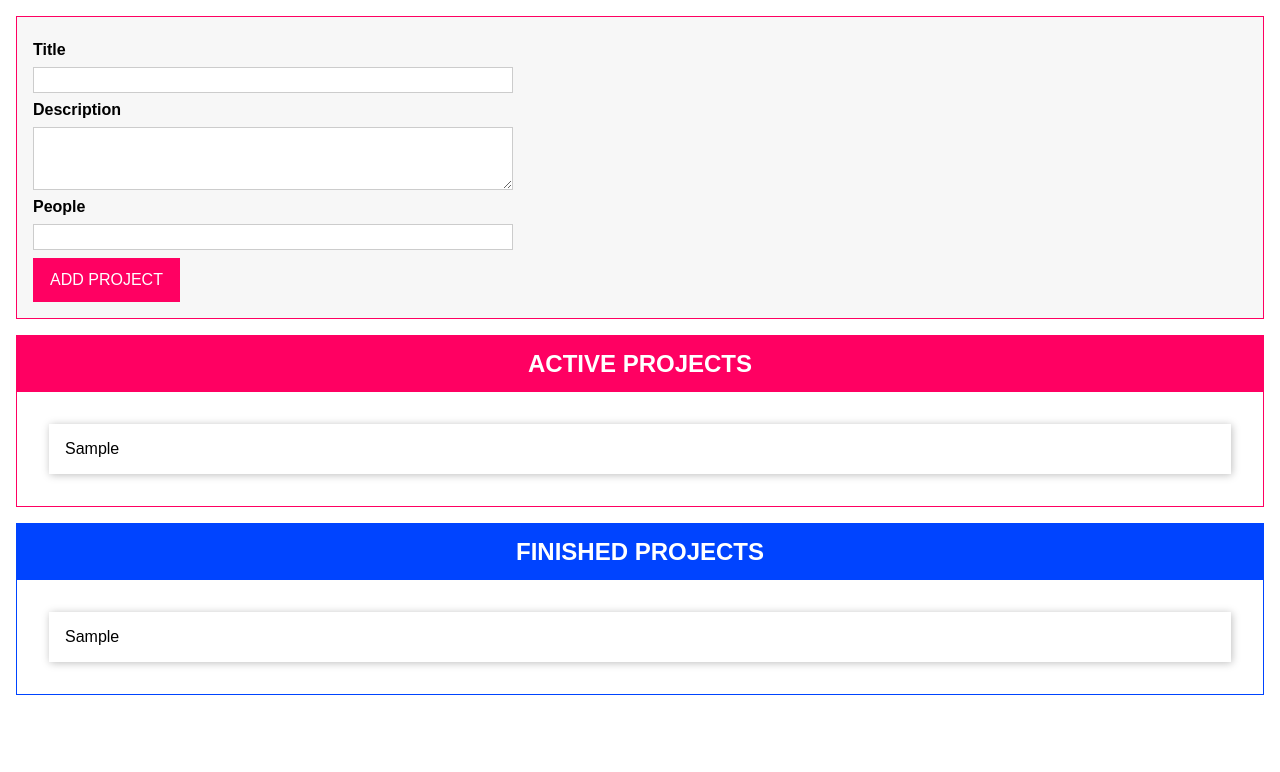
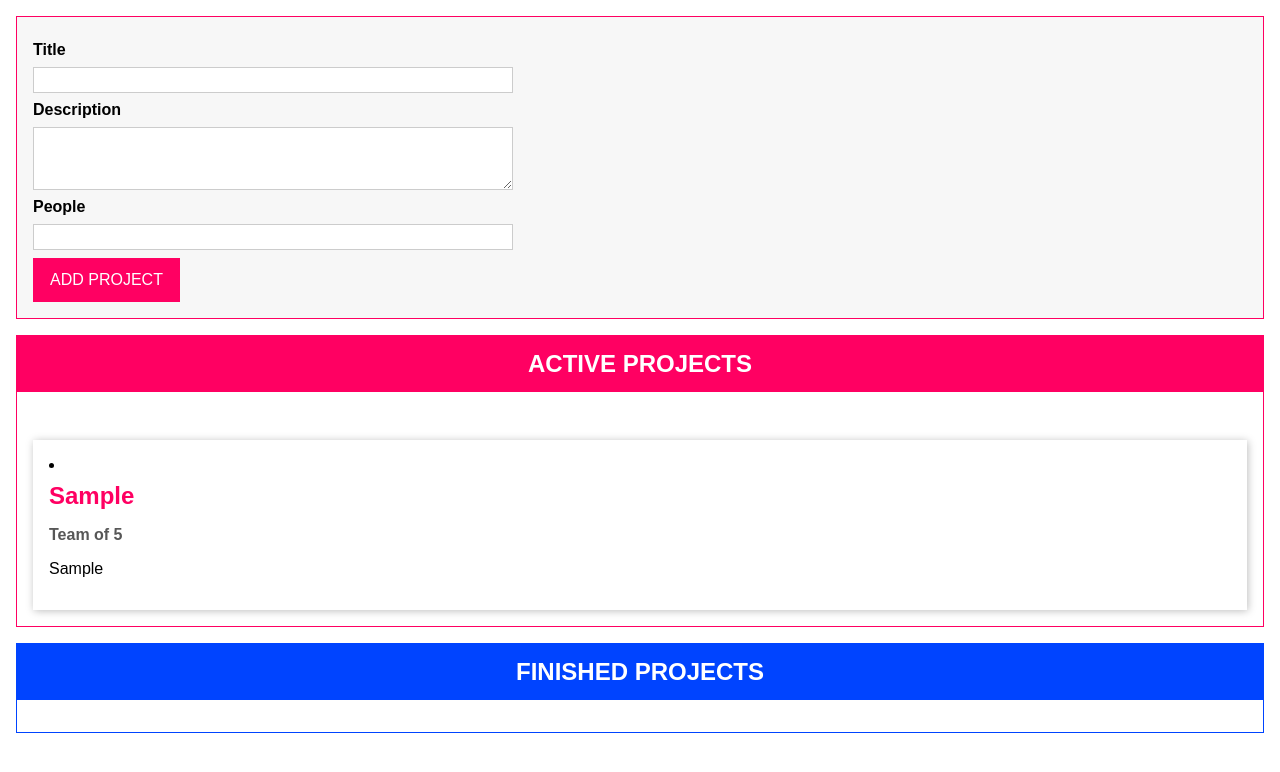
Before and after one commit to natashacwolfe/ts_project, a website with bundled scripts: page index.html in a window 1280 px wide. Both pictures are taken after typing "Sample", "Sample", "5" into the empty fields and a click on the button "ADD PROJECT". Built offline with nearby package versions, Linux system fonts and the light colour scheme.

Commit message:
project list item

```diff
--- a/index.html
+++ b/index.html
@@ -27,7 +27,11 @@
       </form>
     </template>
     <template id="single-project">
-      <li></li>
+      <li>
+        <h2></h2>
+        <h3></h3>
+        <p></p>
+      </li>
     </template>
     <template id="project-list">
       <section class="projects">
--- a/src/app.ts
+++ b/src/app.ts
@@ -1,5 +1,8 @@
 // project type
-enum ProjectStatus { Active, Finished }
+enum ProjectStatus {
+  Active,
+  Finished,
+}
 
 class Project {
   constructor(
@@ -13,27 +16,30 @@ class Project {
 
 // project state management
 
-type Listener = (items: Project[]) => void;
+type Listener<T> = (items: T[]) => void;
 
-class ProjectState{
-    private listeners: Listener[] = [];
+class State<T> {
+    protected listeners: Listener<T>[] = [];
+
+  addListener(listenerFn: Listener<T>) {
+    this.listeners.push(listenerFn);
+  }
+}
+
+class ProjectState extends State<Project>{
   private projects: Project[] = [];
   private static instance: ProjectState;
 
   private constructor() {
-
-    }
-
-    addListener(listenerFn: Listener) {
-        this.listeners.push(listenerFn);
+      super();
   }
 
   static getInstance() {
-        if(this.instance) {
+    if (this.instance) {
       return this.instance;
     }
     this.instance = new ProjectState();
-        return this.instance
+    return this.instance;
   }
   addProject(title: string, description: string, people: number) {
     const newProject = new Project(
@@ -54,12 +60,12 @@ const projectState = ProjectState.getInstance();
 
 // validation
 interface Validatable {
-    value: string | number,
-    required?: boolean,
-    minLength?: number,
-    maxLength?: number,
-    min?: number,
-    max?: number
+  value: string | number;
+  required?: boolean;
+  minLength?: number;
+  maxLength?: number;
+  min?: number;
+  max?: number;
 }
 
 function validate(validatableInput: Validatable) {
@@ -67,16 +73,30 @@ function validate(validatableInput: Validatable) {
   if (validatableInput.required) {
     isValid = isValid && validatableInput.value.toString().trim().length != 0;
   }
-    if(validatableInput.minLength != null && typeof validatableInput.value === 'string') {
-        isValid = isValid && validatableInput.value.length > validatableInput.minLength;
+  if (
+    validatableInput.minLength != null &&
+    typeof validatableInput.value === "string"
+  ) {
+    isValid =
+      isValid && validatableInput.value.length > validatableInput.minLength;
   }
-    if(validatableInput.maxLength != null && typeof validatableInput.value === 'string') {
-        isValid = isValid && validatableInput.value.length < validatableInput.maxLength;
+  if (
+    validatableInput.maxLength != null &&
+    typeof validatableInput.value === "string"
+  ) {
+    isValid =
+      isValid && validatableInput.value.length < validatableInput.maxLength;
   }
-    if(validatableInput.min != null && typeof validatableInput.value === 'number') {
+  if (
+    validatableInput.min != null &&
+    typeof validatableInput.value === "number"
+  ) {
     isValid = isValid && validatableInput.value > validatableInput.min;
   }
-    if(validatableInput.max != null && typeof validatableInput.value === 'number') {
+  if (
+    validatableInput.max != null &&
+    typeof validatableInput.value === "number"
+  ) {
     isValid = isValid && validatableInput.value > validatableInput.max;
   }
   return isValid;
@@ -90,82 +110,143 @@ function autoBind(_: any, _2: string, descriptor: PropertyDescriptor) {
     get() {
       const boundFn = originalMethod.bind(this);
       return boundFn;
-        }
+    },
   };
   return adjDescriptor;
 }
 
-// project list class
-class ProjectList {
+// Component base clas
+
+abstract class Component<T extends HTMLElement, U extends HTMLElement> {
   templateElement: HTMLTemplateElement;
-    hostElement: HTMLDivElement;
-    element: HTMLElement;
-    assignedProjects: Project[];
+  hostElement: T;
+  element: U;
 
-    constructor(private type: 'active' | 'finished') {
-        this.templateElement = document.getElementById("project-list")! as HTMLTemplateElement;
-        this.hostElement = document.getElementById("app")! as HTMLDivElement;
-        this.assignedProjects = [];
+  constructor(
+    templateId: string,
+    hostElementId: string,
+    insertAtStart: boolean,
+    newElementId?: string
+  ) {
+    this.templateElement = document.getElementById(
+        templateId
+      )! as HTMLTemplateElement;
+      this.hostElement = document.getElementById(hostElementId)! as T;
 
-        const importedNode = document.importNode(this.templateElement.content, true);
-        this.element = importedNode.firstElementChild as HTMLElement;
-        this.element.id = `${this.type}-projects`;
 
-            projectState.addListener((projects: Project[]) => {
-                this.assignedProjects = projects;
-                this.renderProjects();
-            });
+    const importedNode = document.importNode(
+        this.templateElement.content,
+        true
+      );
+      this.element = importedNode.firstElementChild as U;
+      if(newElementId) {
+        this.element.id = newElementId;
+      }
 
-        this.mount();
+      this.mount(insertAtStart);
+  }
+
+  private mount(insertAtStart: boolean) {
+    this.hostElement.insertAdjacentElement(
+        insertAtStart ? 'afterbegin' : 'beforeend',
+        this.element
+    );
+  }
+
+  abstract configure(): void;
+  abstract renderContent(): void;
+}
+// project item class
+class ProjectItem extends Component<HTMLUListElement, HTMLLIElement>{
+    private project: Project;
+
+    constructor(hostId: string, project: Project) {
+        super("single-project", hostId, false, project.id);
+        this.project = project;
+
+        this.configure();
         this.renderContent();
     }
 
-    private renderProjects() {
-        const listEl = document.getElementById(`${this.type}-project-list`)! as HTMLUListElement;
-        for (const prjItem of this.assignedProjects) {
-            const listItem = document.createElement('li');
-            listItem.textContent = prjItem.title;
-            listEl.appendChild(listItem)
+    configure() {}
+    renderContent() {
+        this.element.querySelector('h2')!.textContent = this.project.title;
+        this.element.querySelector('h3')!.textContent = `Team of ${this.project.people.toString()}`;
+        this.element.querySelector('p')!.textContent = this.project.description;
     }
 }
 
-    private renderContent() {
-        const listId = `${this.type}-project-list`;
-        this.element.querySelector('ul')!.id = listId;
-        this.element.querySelector('h2')!.textContent = this.type.toUpperCase() + " PROJECTS"
+// project list class
+class ProjectList extends Component <HTMLDivElement, HTMLElement> {
+  assignedProjects: Project[];
+
+  constructor(private type: "active" | "finished") {
+      super('project-list', 'app', false, `${type}-projects`);
+    this.assignedProjects = [];
+
+    this.element.id = `${this.type}-projects`;
+
+    this.configure();
+    this.renderContent();
   }
 
-    private mount() {
-        this.hostElement.insertAdjacentElement("beforeend", this.element);
+  renderContent() {
+    const listId = `${this.type}-project-list`;
+    this.element.querySelector("ul")!.id = listId;
+    this.element.querySelector("h2")!.textContent =
+      this.type.toUpperCase() + " PROJECTS";
+  }
+
+  configure(){
+    projectState.addListener((projects: Project[]) => {
+        const relevantProjects = projects.filter((prj) => {
+          if (this.type === "active") {
+            return prj.status === ProjectStatus.Active;
+          }
+          return prj.status === ProjectStatus.Finished;
+        });
+        this.assignedProjects = relevantProjects;
+        this.renderProjects();
+      });
+  }
+
+  private renderProjects() {
+    const listEl = document.getElementById(
+      `${this.type}-project-list`
+    )! as HTMLUListElement;
+    listEl.innerHTML = "";
+    for (const prjItem of this.assignedProjects) {
+        new ProjectItem(this.element.id, prjItem);
+    }
   }
 }
 
 // project input class
-class ProjectInput {
-    templateElement: HTMLTemplateElement;
-    hostElement: HTMLDivElement;
-    element: HTMLFormElement;
+class ProjectInput extends Component <HTMLDivElement, HTMLFormElement>{
   titleInputElement: HTMLInputElement;
   descriptionInputElement: HTMLInputElement;
   peopleInputElement: HTMLInputElement;
 
+  constructor() {
+      super('project-input', 'app', true, 'user-input');
 
-    constructor() {
-        this.templateElement = document.getElementById("project-input")! as HTMLTemplateElement;
-        this.hostElement = document.getElementById("app")! as HTMLDivElement;
-
-        const importedNode = document.importNode(this.templateElement.content, true);
-        this.element = importedNode.firstElementChild as HTMLFormElement;
-        this.element.id = "user-input"
-
-        this.titleInputElement = this.element.querySelector("#title")! as HTMLInputElement;
-        this.descriptionInputElement = this.element.querySelector("#description") as HTMLInputElement;
-        this.peopleInputElement = this.element.querySelector("#people") as HTMLInputElement;
+      this.titleInputElement = this.element.querySelector(
+        "#title"
+      )! as HTMLInputElement;
+      this.descriptionInputElement = this.element.querySelector(
+        "#description"
+      ) as HTMLInputElement;
+      this.peopleInputElement = this.element.querySelector(
+        "#people"
+      ) as HTMLInputElement;
 
     this.configure();
-        this.mount();
   }
 
+  configure() {
+    this.element.addEventListener("submit", this.submitHandler);
+  }
+  renderContent() {};
   private gatherInput(): [string, string, number] | void {
     const enteredTitle = this.titleInputElement.value;
     const enteredDescription = this.descriptionInputElement.value;
@@ -173,22 +254,22 @@ class ProjectInput {
 
     const titleValidatable: Validatable = {
       value: enteredTitle,
-            required: true
-        }
+      required: true,
+    };
 
     const descriptionValidatable: Validatable = {
       value: enteredDescription,
       required: true,
-            minLength: 5
-        }
+      minLength: 5,
+    };
 
     const peopleValidatable: Validatable = {
       value: enteredPeople,
       required: true,
-            min: 1
-        }
+      min: 1,
+    };
 
-        if(
+    if (
       !validate(titleValidatable) ||
       !validate(descriptionValidatable) ||
       !validate(peopleValidatable)
@@ -196,7 +277,7 @@ class ProjectInput {
       alert("Invalid input, please try again!");
       return;
     } else {
-            return[enteredTitle, enteredDescription, +enteredPeople]
+      return [enteredTitle, enteredDescription, +enteredPeople];
     }
   }
 
@@ -210,22 +291,14 @@ class ProjectInput {
   private submitHandler(event: Event) {
     event.preventDefault();
     const userInput = this.gatherInput();
-        if(Array.isArray(userInput)) {
+    if (Array.isArray(userInput)) {
       const [title, desc, people] = userInput;
       projectState.addProject(title, desc, people);
       this.clearInputs();
-        };
     }
-
-    private configure() {
-        this.element.addEventListener("submit", this.submitHandler)
-    }
-
-    private mount() {
-        this.hostElement.insertAdjacentElement("afterbegin", this.element);
   }
 }
 
 const prjInput = new ProjectInput();
-const activePrjList = new ProjectList('active');
-const finishedPrjList = new ProjectList('finished');
+const activePrjList = new ProjectList("active");
+const finishedPrjList = new ProjectList("finished");
```
Lines whose indentation alone changed are shown as unchanged.
